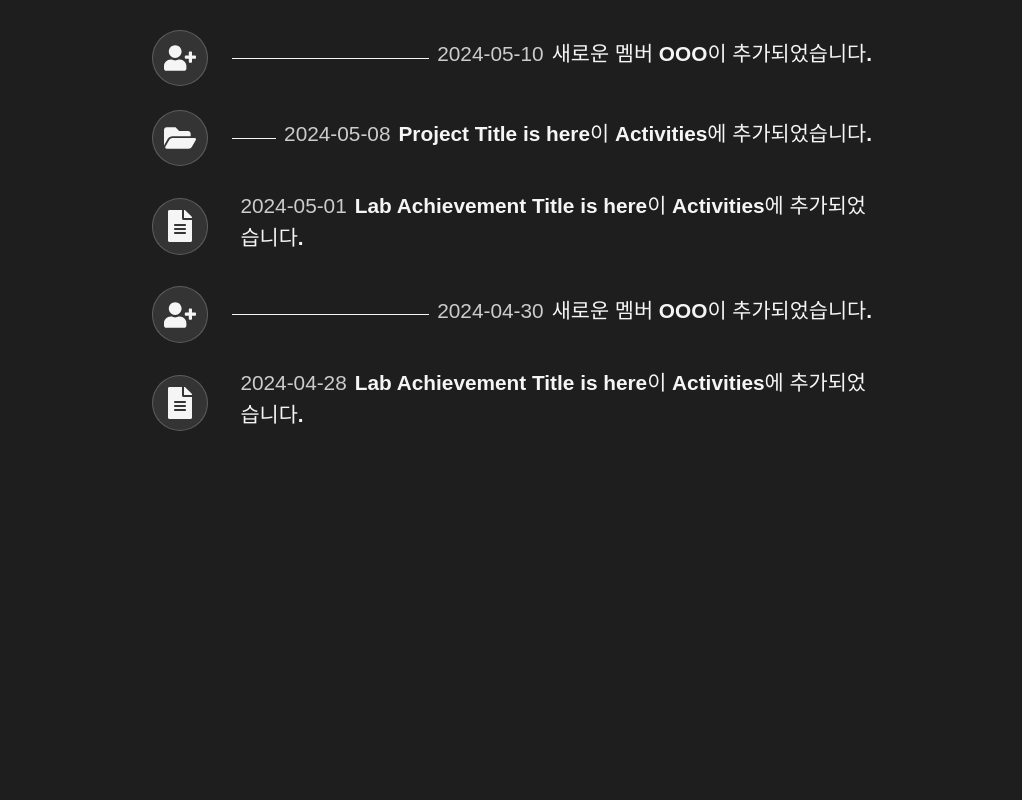
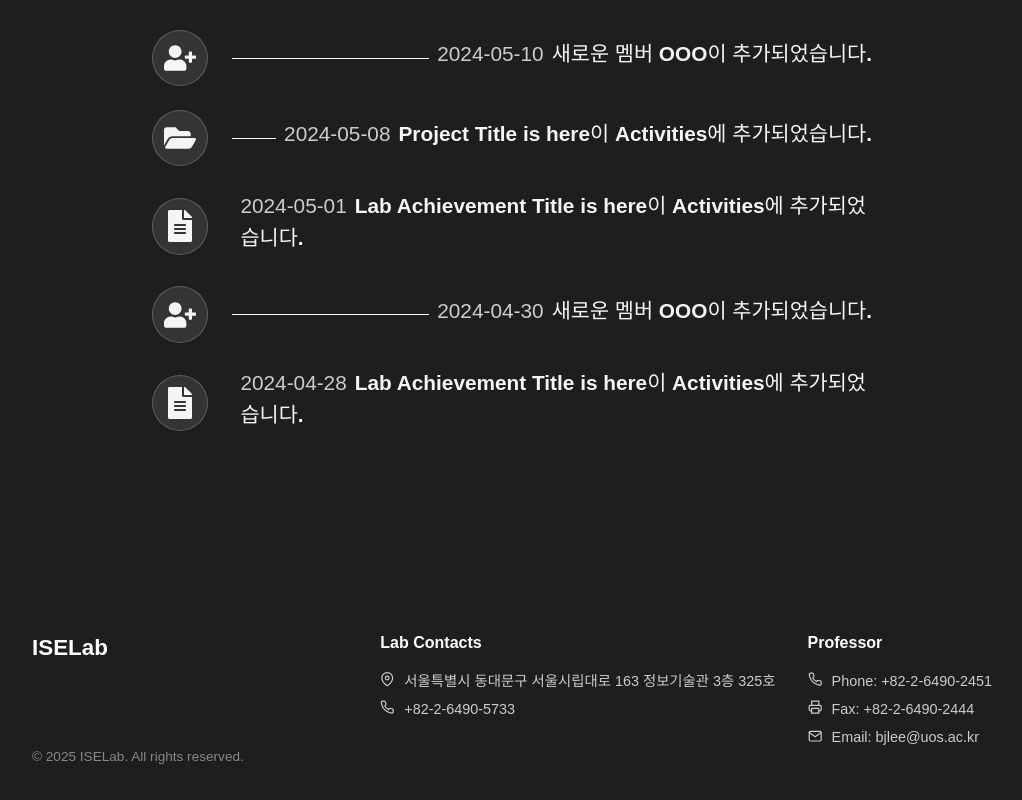
Before and after one commit to norangsuji/SELab-page, a React (Vite) app in the folder SELabPage/: page / in a window 1280 px wide. Shown: the part 936-1736 px from the top of the page, without its empty margins (128-1150 px from the left). Before the commit the page ends 1631 px from the top, so only its background shows below. Built offline with nearby package versions, Linux system fonts and the light colour scheme; a web font is replaced by a local one.

Commit message:
🎨 style: 각 페이지에 Footer 컴포넌트 추가

```diff
--- /dev/null
+++ b/SELabPage/src/Components/Default/Footer.jsx
@@ -0,0 +1,153 @@
+import styled from "@emotion/styled";
+import { FiMapPin, FiPhone, FiMail, FiPrinter } from "react-icons/fi";
+
+export default function Footer() {
+  return (
+    <FooterWrapper>
+      <FooterContent>
+        <LogoSection>ISELab</LogoSection>
+        <Section>
+          <InfoBlock>
+            <BlockTitle>Lab Contacts</BlockTitle>
+            <InfoLine>
+              <FiMapPin />
+              서울특별시 동대문구 서울시립대로 163 정보기술관 3층 325호
+            </InfoLine>
+            <InfoLine>
+              <FiPhone />
+              +82-2-6490-5733
+            </InfoLine>
+          </InfoBlock>
+
+          <InfoBlock>
+            <BlockTitle>Professor</BlockTitle>
+            <InfoLine>
+              <FiPhone />
+              Phone: +82-2-6490-2451
+            </InfoLine>
+            <InfoLine>
+              <FiPrinter />
+              Fax: +82-2-6490-2444
+            </InfoLine>
+            <InfoLine>
+              <FiMail />
+              Email: bjlee@uos.ac.kr
+            </InfoLine>
+          </InfoBlock>
+        </Section>
+      </FooterContent>
+      <Copyright>© {new Date().getFullYear()} ISELab. All rights reserved.</Copyright>
+    </FooterWrapper>
+  );
+}
+
+const FooterWrapper = styled.footer`
+  width: 100%;
+  background-color: #1e1e1e;
+  color: #ccc;
+  padding: 2rem 10rem;
+  display: flex;
+  flex-direction: column;
+  justify-content: center;
+
+  @media (max-width: 1024px) {
+    padding: 2rem 7rem;
+  }
+  @media (max-width: 768px) {
+    padding: 1.5rem 3.5rem;
+  }
+  @media (max-width: 480px) {
+    display: none;
+  }
+  @media (max-width: 320px) {
+  }
+`;
+
+const FooterContent = styled.div`
+  width: 100%;
+  max-width: 1200px;
+  display: flex;
+  flex-direction: row;
+  justify-content: space-between;
+  gap: 1.5rem;
+  align-items: flex-start;
+
+  @media (max-width: 1024px) {
+    gap: 1.1rem;
+  }
+  @media (max-width: 768px) {
+    gap: 0.5rem;
+  }
+`;
+
+const LogoSection = styled.div`
+  font-size: 1.4rem;
+  font-weight: bold;
+  color: #fff;
+
+  @media (max-width: 768px) {
+    font-size: 1.2rem;
+  }
+  @media (max-width: 480px) {
+    font-size: 1rem;
+  }
+`;
+
+const Section = styled.div`
+  display: flex;
+  justify-content: center;
+  gap: 2rem;
+
+  @media (max-width: 1024px) {
+    gap: 1.5rem;
+  }
+  @media (max-width: 768px) {
+    gap: 1.5rem;
+  }
+`;
+
+const InfoBlock = styled.div`
+  display: flex;
+  flex-direction: column;
+  gap: 0.5rem;
+  max-width: 400px;
+  color: #ccc;
+`;
+
+const BlockTitle = styled.div`
+  font-weight: bold;
+  color: #fff;
+  margin-bottom: 0.5rem;
+`;
+
+const InfoLine = styled.div`
+  display: flex;
+  align-items: flex-start;
+  gap: 0.6rem;
+  font-size: 0.9rem;
+  line-height: 1.4;
+
+  svg {
+    flex-shrink: 0;
+    margin-top: 0.1rem;
+  }
+
+  @media (max-width: 768px) {
+    font-size: 0.85rem;
+  }
+  @media (max-width: 480px) {
+    font-size: 0.8rem;
+  }
+`;
+
+const Copyright = styled.div`
+  font-size: 0.85rem;
+  color: #888;
+
+  @media (max-width: 768px) {
+    font-size: 0.8rem;
+  }
+  @media (max-width: 480px) {
+    font-size: 0.75rem;
+  }
+`;
--- a/SELabPage/src/Pages/GalleryPage.jsx
+++ b/SELabPage/src/Pages/GalleryPage.jsx
@@ -2,6 +2,7 @@ import { Routes, Route } from "react-router-dom";
 import styled from "@emotion/styled";
 import Navbar from "../Components/Default/NavBar";
 import ImageList from "../Components/Gallery/ImageList";
+import Footer from "../Components/Default/Footer";
 
 function GalleryPage() {
   return (
@@ -16,6 +17,7 @@ function GalleryPage() {
           <ImageList />
         </GalleryBox>
       </Container>
+      <Footer />
     </>
   );
 }
@@ -26,7 +28,7 @@ export default GalleryPage;
 
 const Container = styled.div`
   width: 100%;
-  padding: 0.7rem 15rem 16rem 15rem;
+  padding: 0.7rem 15rem 10rem 15rem;
   display: flex;
   justify-content: center;
   align-items: center;
@@ -34,7 +36,7 @@ const Container = styled.div`
   gap: 3rem;
 
   @media (max-width: 1024px) {
-    padding: 0.3rem 8rem 9rem 8rem;
+    padding: 0.3rem 8rem 5rem 8rem;
     gap: 2.3rem;
   }
 
@@ -44,7 +46,7 @@ const Container = styled.div`
   }
 
   @media (max-width: 480px) {
-    padding: 0.2rem 3rem 4rem 3rem;
+    padding: 0.2rem 3rem 3rem 3rem;
     gap: 1rem;
   }
 
--- a/SELabPage/src/Pages/MainPage.jsx
+++ b/SELabPage/src/Pages/MainPage.jsx
@@ -3,6 +3,7 @@ import styled from "@emotion/styled";
 import Navbar from "../Components/Default/NavBar";
 import BannerSlide from "../Components/Main/BannerSlide";
 import LabNotice from "../Components/Main/LabNotice";
+import Footer from "../Components/Default/Footer";
 
 function MainPage() {
   return (
@@ -28,6 +29,7 @@ function MainPage() {
         </IntroBox>
         <LabNotice />
       </Container>
+      <Footer />
     </>
   );
 }
@@ -38,7 +40,7 @@ export default MainPage;
 
 const Container = styled.div`
   width: 100%;
-  padding: 0.7rem 15rem 16rem 15rem;
+  padding: 0.7rem 15rem 10rem 15rem;
   display: flex;
   justify-content: center;
   align-items: center;
@@ -46,7 +48,7 @@ const Container = styled.div`
   gap: 3rem;
 
   @media (max-width: 1024px) {
-    padding: 0.3rem 8rem 9rem 8rem;
+    padding: 0.3rem 8rem 5rem 8rem;
     gap: 2.3rem;
   }
 
@@ -56,7 +58,7 @@ const Container = styled.div`
   }
 
   @media (max-width: 480px) {
-    padding: 0.2rem 3rem 4rem 3rem;
+    padding: 0.2rem 3rem 3rem 3rem;
     gap: 1rem;
   }
 
--- a/SELabPage/src/Pages/Member/AlumnisPage.jsx
+++ b/SELabPage/src/Pages/Member/AlumnisPage.jsx
@@ -2,6 +2,7 @@ import { useEffect, useState } from "react";
 import styled from "@emotion/styled";
 import Navbar from "../../Components/Default/NavBar";
 import AlumnisList from "../../Components/Member/AlumnisList";
+import Footer from "../../Components/Default/Footer";
 
 function AlumnisPage() {
   const [data, setData] = useState([]);
@@ -41,6 +42,7 @@ function AlumnisPage() {
           <AlumnisList alumnis={data} />
         </AlumnisBox>
       </Container>
+      <Footer />
     </>
   );
 }
@@ -48,28 +50,34 @@ function AlumnisPage() {
 export default AlumnisPage;
 
 // ===== 스타일 =====
+
 const Container = styled.div`
   width: 100%;
-  padding: 0.7rem 15rem 16rem 15rem;
+  padding: 0.7rem 15rem 10rem 15rem;
   display: flex;
   justify-content: center;
   align-items: center;
   flex-direction: column;
+  gap: 3rem;
 
   @media (max-width: 1024px) {
-    padding: 0.7rem 10rem 12rem 10rem;
+    padding: 0.3rem 8rem 5rem 8rem;
+    gap: 2.3rem;
   }
 
   @media (max-width: 768px) {
-    padding: 0.7rem 8rem 10rem 8rem;
+    padding: 0.3rem 5rem 6rem 5rem;
+    gap: 2rem;
   }
 
   @media (max-width: 480px) {
-    padding: 0.7rem 4rem 8rem 4rem;
+    padding: 0.2rem 3rem 3rem 3rem;
+    gap: 1rem;
   }
 
   @media (max-width: 320px) {
-    padding: 0.5rem 2.5rem 6rem 2.5rem;
+    padding: 0.1rem 2rem 3rem 2rem;
+    gap: 0.5rem;
   }
 `;
 
--- a/SELabPage/src/Pages/Member/CurrentMemberPage.jsx
+++ b/SELabPage/src/Pages/Member/CurrentMemberPage.jsx
@@ -3,6 +3,7 @@ import { useEffect, useState } from "react";
 import MemberCard from "../../Components/Member/MemberCard";
 import styled from "@emotion/styled";
 import Navbar from "../../Components/Default/NavBar";
+import Footer from "../../Components/Default/Footer";
 
 function CurrentMemberPage() {
   const [members, setMembers] = useState([]);
@@ -68,6 +69,7 @@ function CurrentMemberPage() {
           ))}
         </MemberBox>
       </Container>
+      <Footer />
     </>
   );
 }
@@ -78,7 +80,7 @@ export default CurrentMemberPage;
 
 const Container = styled.div`
   width: 100%;
-  padding: 0.7rem 15rem 16rem 15rem;
+  padding: 0.7rem 15rem 10rem 15rem;
   display: flex;
   justify-content: center;
   align-items: center;
@@ -86,7 +88,7 @@ const Container = styled.div`
   gap: 3rem;
 
   @media (max-width: 1024px) {
-    padding: 0.3rem 8rem 9rem 8rem;
+    padding: 0.3rem 8rem 5rem 8rem;
     gap: 2.3rem;
   }
 
@@ -96,7 +98,7 @@ const Container = styled.div`
   }
 
   @media (max-width: 480px) {
-    padding: 0.2rem 3rem 4rem 3rem;
+    padding: 0.2rem 3rem 3rem 3rem;
     gap: 1rem;
   }
 
--- a/SELabPage/src/Pages/Member/ProfessorPage.jsx
+++ b/SELabPage/src/Pages/Member/ProfessorPage.jsx
@@ -1,12 +1,77 @@
 import { Routes, Route } from "react-router-dom";
+import { useEffect, useState } from "react";
 import styled from "@emotion/styled";
 import Navbar from "../../Components/Default/NavBar";
+import Footer from "../../Components/Default/Footer";
 
 // ✅ 드라이브 이미지 링크
 //const professorImageUrl = "https://drive.google.com/uc?export=view&id=1D0mQ6PE07eeu9dGvN2BPfnfP4lsOAFYj";
 const professorImageUrl = "/Images/professor2.png";
 
 function ProfessorPage() {
+  const [data, setData] = useState([]);
+
+  useEffect(() => {
+    const fetchProfessor = async () => {
+      const res = await fetch(
+        "https://docs.google.com/spreadsheets/d/1hlC9yX2rlqQsiIbqKKA-MYI7BD1fRmemm6G5YMENSO4/gviz/tq?tqx=out:json&sheet=AboutProfessor"
+      );
+      const text = await res.text();
+      const json = JSON.parse(text.substring(47).slice(0, -2));
+
+      const formatDate = (raw) => {
+        if (!raw) return "";
+
+        // ✅ 숫자만 들어온 경우 (연도만): ex) 2015
+        if (typeof raw === "number") {
+          return `${raw}`;
+        }
+
+        // ✅ 문자열로 들어온 경우
+        if (typeof raw === "string") {
+          // "2015", "2020-1", "2020-01-01" 등등
+          const parts = raw.split("-").map((p) => p.padStart(2, "0"));
+
+          if (parts.length === 1) return parts[0]; // 연도만
+          if (parts.length === 2) return `${parts[0]}-${parts[1]}`;
+          if (parts.length === 3) return `${parts[0]}-${parts[1]}-${parts[2]}`;
+        }
+
+        // ✅ Date 객체 처리
+        const date = new Date(raw);
+        if (isNaN(date)) return "";
+
+        const yyyy = date.getFullYear();
+        const mm = String(date.getMonth() + 1).padStart(2, "0");
+        const dd = String(date.getDate()).padStart(2, "0");
+
+        if (dd === "01" && mm === "01") return `${yyyy}`;
+        if (dd === "01") return `${yyyy}-${mm}`;
+        return `${yyyy}-${mm}-${dd}`;
+      };
+
+      const entries = json.table.rows.map((row) => {
+        const cells = row.c;
+        return {
+          title: cells[0]?.v || "",
+          start: formatDate(cells[1]?.f || cells[1]?.v),
+          finish: formatDate(cells[2]?.f || cells[2]?.v),
+        };
+      });
+
+      // 🔽 최신 날짜 먼저 정렬
+      entries.sort((a, b) => {
+        const dateA = new Date(a.start);
+        const dateB = new Date(b.start);
+        return dateB - dateA;
+      });
+
+      setData(entries);
+    };
+
+    fetchProfessor();
+  }, []);
+
   return (
     <>
       <Navbar />
@@ -28,13 +93,7 @@ function ProfessorPage() {
             <InfoText>서울시립대학교 공과대학 컴퓨터과학과</InfoText>
             <ul>
               <li>
-                <strong>Lab :</strong> 000호
-              </li>
-              <li>
-                <strong>Lab Tel :</strong> 000-0000-0000
-              </li>
-              <li>
-                <strong>Office :</strong> 000호
+                <strong>Office :</strong> 서울시립대학교 정보기술관 307호
               </li>
               <li>
                 <strong>Office Tel :</strong> 02-6490-2451
@@ -53,22 +112,21 @@ function ProfessorPage() {
 
             <SectionTitle>Experience</SectionTitle>
             <ul>
-              <li>
-                <strong>2024.01~2024.12</strong> 약력내용 1줄내외 약력내용 1줄내외
-              </li>
-              <li>
-                <strong>2024.01~2024.12</strong> 약력내용 1줄내외 약력내용 1줄내외
-              </li>
-              <li>
-                <strong>2024.01~2024.12</strong> 약력내용 1줄내외 약력내용 1줄내외
-              </li>
-              <li>
-                <strong>2024.01~2024.12</strong> 약력내용 1줄내외 약력내용 1줄내외
-              </li>
+              {data.map((item, idx) => (
+                <li key={idx}>
+                  {item.start && item.finish ? (
+                    <strong>
+                      {item.start} ~ {item.finish}
+                    </strong>
+                  ) : null}{" "}
+                  {item.title}
+                </li>
+              ))}
             </ul>
           </RightColumn>
         </InformationBox>
       </Container>
+      <Footer />
     </>
   );
 }
@@ -79,7 +137,7 @@ export default ProfessorPage;
 
 const Container = styled.div`
   width: 100%;
-  padding: 0.7rem 15rem 16rem 15rem;
+  padding: 0.7rem 15rem 10rem 15rem;
   display: flex;
   justify-content: center;
   align-items: center;
@@ -87,22 +145,22 @@ const Container = styled.div`
   gap: 3rem;
 
   @media (max-width: 1024px) {
-    padding: 0.3rem 8rem 9rem 8rem;
+    padding: 0.3rem 8rem 5rem 8rem;
     gap: 2.3rem;
   }
 
   @media (max-width: 768px) {
-    padding: 0.3rem 6rem 6rem 6rem;
+    padding: 0.3rem 5rem 6rem 5rem;
     gap: 2rem;
   }
 
   @media (max-width: 480px) {
-    padding: 0.2rem 4rem 4rem 4rem;
+    padding: 0.2rem 3rem 3rem 3rem;
     gap: 1rem;
   }
 
   @media (max-width: 320px) {
-    padding: 0.1rem 3rem 3rem 3rem;
+    padding: 0.1rem 2rem 3rem 2rem;
     gap: 0.5rem;
   }
 `;
@@ -212,25 +270,21 @@ const LeftColumn = styled.div`
   flex-direction: column;
 
   img {
-    width: 300px;
+    width: 20rem;
     height: auto;
     border-radius: 0.5rem;
     object-fit: cover;
 
     @media (max-width: 1024px) {
-      width: 250px;
-    }
-
-    @media (max-width: 768px) {
-      width: 200px;
+      width: 15rem;
     }
 
     @media (max-width: 480px) {
-      width: 160px;
+      width: 13rem;
     }
 
     @media (max-width: 320px) {
-      width: 130px;
+      width: 10rem;
     }
   }
 `;
@@ -240,6 +294,10 @@ const Intro = styled.div`
   flex-direction: column;
   align-items: flex-start;
   gap: 0.5rem;
+
+  @media (max-width: 768px) {
+    align-items: center;
+  }
 
   & .name {
     font-size: 1.5rem;
@@ -370,17 +428,17 @@ const InfoText = styled.div`
 `;
 
 const SectionTitle = styled.div`
-  font-size: 1.1rem;
-  font-weight: 600;
+  font-size: 1.2rem;
+  font-weight: 700;
   color: #f5f5f5;
   margin-top: 1rem;
 
   @media (max-width: 1024px) {
-    font-size: 1rem;
+    font-size: 1.1rem;
   }
 
   @media (max-width: 768px) {
-    font-size: 0.95rem;
+    font-size: 1rem;
   }
 
   @media (max-width: 480px) {
--- a/SELabPage/src/Pages/Research/LabAchievementPage.jsx
+++ b/SELabPage/src/Pages/Research/LabAchievementPage.jsx
@@ -5,6 +5,7 @@ import Search from "../../Components/Research/Search";
 import Category from "../../Components/Research/Category";
 import Pagination from "../../Components/Research/Pagination";
 import AchievementList from "../../Components/Research/AchievementList";
+import Footer from "../../Components/Default/Footer";
 
 const CATEGORY_STATUS_MAP = {
   "International Journals": "IJ",
@@ -97,6 +98,7 @@ function LabAchievementPage() {
           <Pagination current={page} setPage={setPage} total={totalPages} />
         </AchievementBox>
       </Container>
+      <Footer />
     </>
   );
 }
@@ -107,7 +109,7 @@ export default LabAchievementPage;
 
 const Container = styled.div`
   width: 100%;
-  padding: 0.7rem 15rem 16rem 15rem;
+  padding: 0.7rem 15rem 10rem 15rem;
   display: flex;
   justify-content: center;
   align-items: center;
@@ -115,20 +117,23 @@ const Container = styled.div`
   gap: 3rem;
 
   @media (max-width: 1024px) {
-    padding: 0.5rem 10rem 10rem 10rem;
-    gap: 2.5rem;
+    padding: 0.3rem 8rem 5rem 8rem;
+    gap: 2.3rem;
   }
+
   @media (max-width: 768px) {
-    padding: 0.3rem 6rem 7rem 6rem;
+    padding: 0.3rem 5rem 6rem 5rem;
     gap: 2rem;
   }
+
   @media (max-width: 480px) {
-    padding: 0.2rem 3rem 5rem 3rem;
-    gap: 1.5rem;
+    padding: 0.2rem 3rem 3rem 3rem;
+    gap: 1rem;
   }
+
   @media (max-width: 320px) {
-    padding: 0.1rem 1.5rem 3rem 1.5rem;
-    gap: 1rem;
+    padding: 0.1rem 2rem 3rem 2rem;
+    gap: 0.5rem;
   }
 `;
 
--- a/SELabPage/src/Pages/Research/ProjectsPage.jsx
+++ b/SELabPage/src/Pages/Research/ProjectsPage.jsx
@@ -2,6 +2,7 @@ import { Routes, Route } from "react-router-dom";
 import styled from "@emotion/styled";
 import Navbar from "../../Components/Default/NavBar";
 import ProjectList from "../../Components/Research/ProjectList";
+import Footer from "../../Components/Default/Footer";
 
 function ProjectsPage() {
   const dummyProjects = [
@@ -43,6 +44,7 @@ function ProjectsPage() {
           <ProjectList projects={dummyProjects} />
         </ProjectBox>
       </Container>
+      <Footer />
     </>
   );
 }
@@ -53,7 +55,7 @@ export default ProjectsPage;
 
 const Container = styled.div`
   width: 100%;
-  padding: 0.7rem 15rem 16rem 15rem;
+  padding: 0.7rem 15rem 10rem 15rem;
   display: flex;
   justify-content: center;
   align-items: center;
@@ -61,7 +63,7 @@ const Container = styled.div`
   gap: 3rem;
 
   @media (max-width: 1024px) {
-    padding: 0.3rem 8rem 9rem 8rem;
+    padding: 0.3rem 8rem 5rem 8rem;
     gap: 2.3rem;
   }
 
@@ -71,7 +73,7 @@ const Container = styled.div`
   }
 
   @media (max-width: 480px) {
-    padding: 0.2rem 3rem 4rem 3rem;
+    padding: 0.2rem 3rem 3rem 3rem;
     gap: 1rem;
   }
 
```
